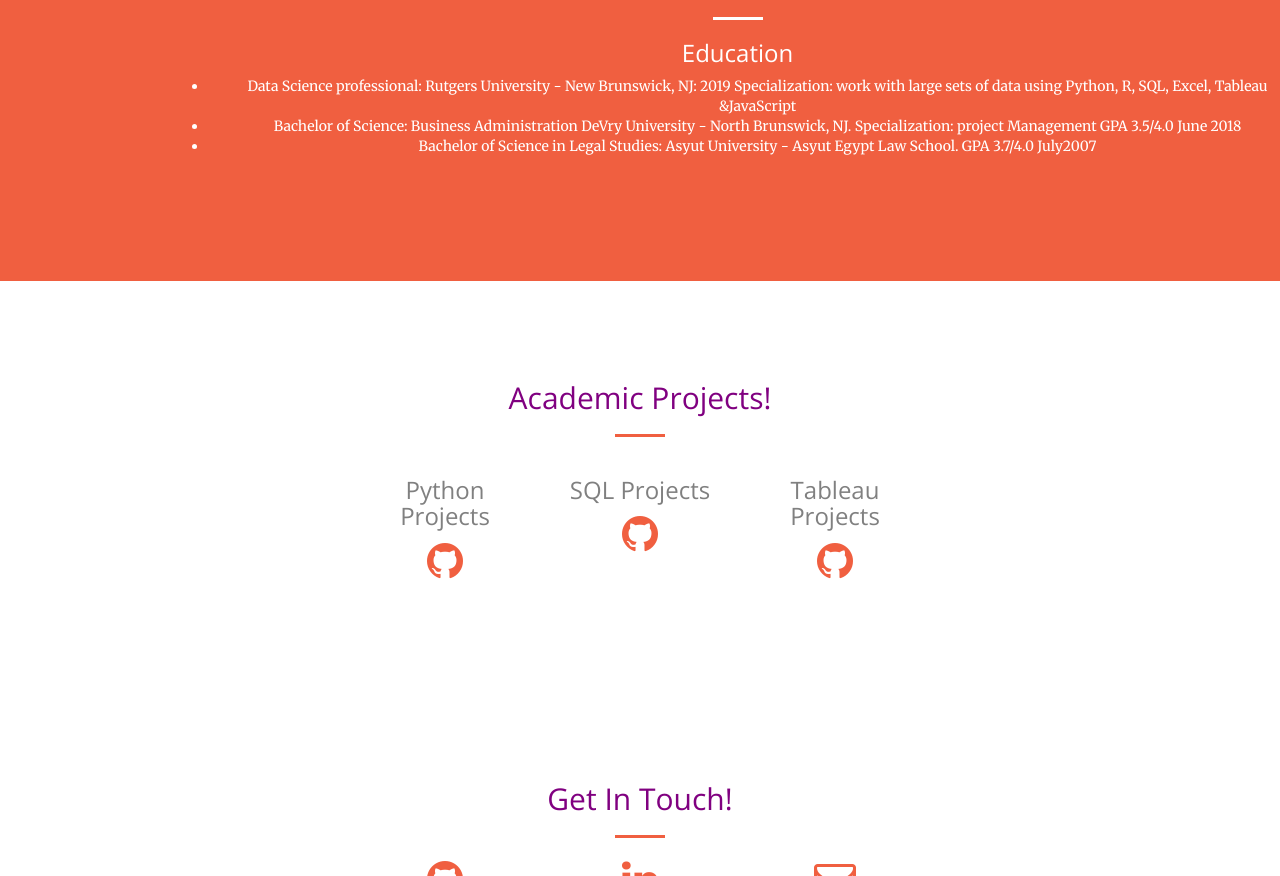
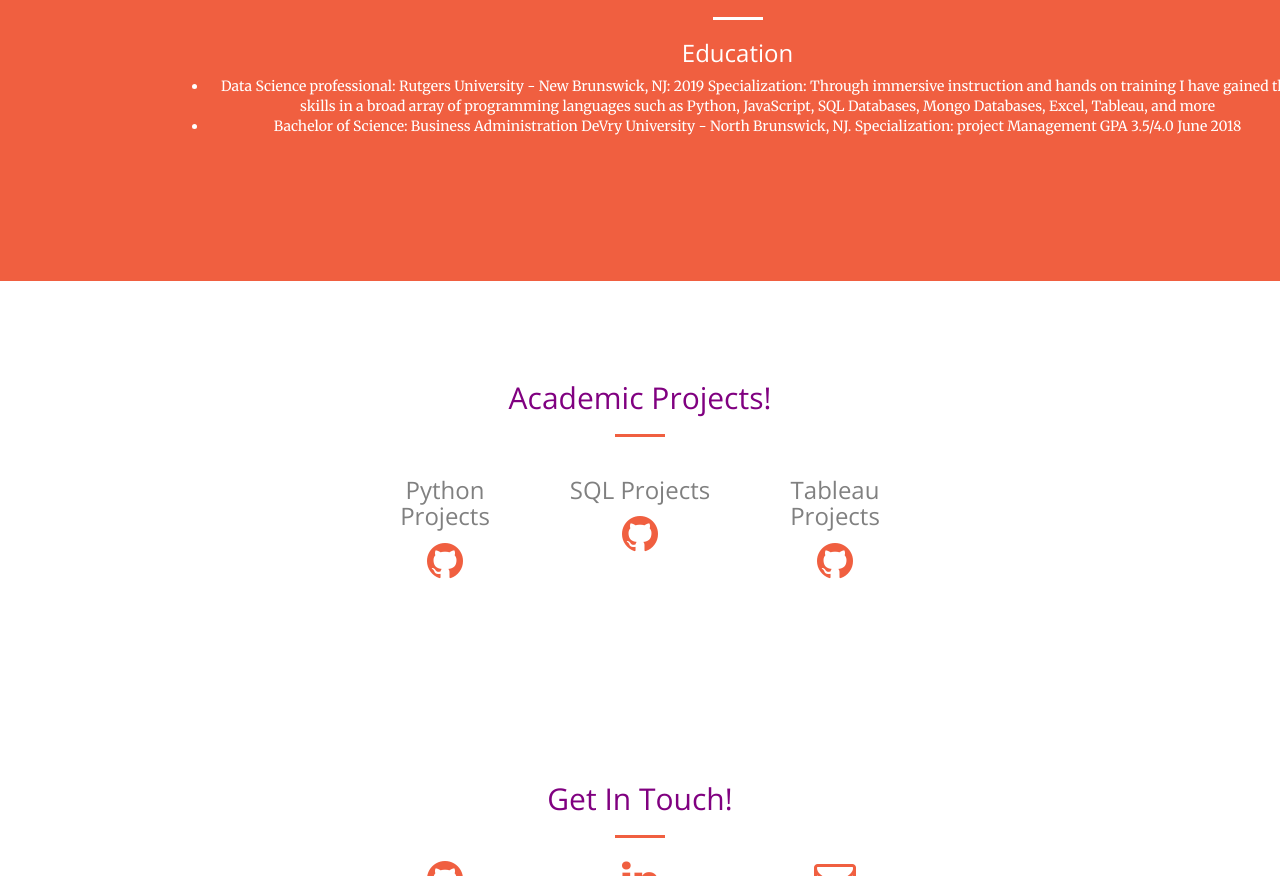
Before and after one commit to waleedhanna/waleedhanna.github.io, a plain HTML site: page index.html in a window 1280 px wide. Shown: the part 1319-2195 px from the top of the page. Drawn offline with nearby package versions, Linux system fonts and the light colour scheme.

Commit message:
new commit

```diff
--- a/index.html
+++ b/index.html
@@ -63,7 +63,7 @@
                         <a class="page-scroll" href="#projects">Projects</a>
                     </li>
                     <li>
-                        <a class="page-scroll" href="resume/Waleed Hanna.pdf" target="_blank">Resume</a>
+                        <a class="page-scroll" href="https://docs.google.com/document/d/19otB9UqkhUOdg5S2cXUcFDa_2DFaRks2Lbuux5TH9yM/edit?usp=sharing" target="_blank">Resume</a>
                     </li>
                     <li>
                         <a class="page-scroll" href="#contact">Contact</a>
@@ -106,13 +106,10 @@
                         <h3>Education</h3>
                     <ul>
     <li>Data Science professional: Rutgers University - New Brunswick, NJ: 			2019
-            Specialization: work with large sets of data using Python, R, SQL, Excel, Tableau &JavaScript</li>
+            Specialization: Through immersive instruction and hands on training I have gained the  skills in a broad array of programming languages such as Python, JavaScript, SQL Databases, Mongo Databases, Excel, Tableau, and more</li>
             <li>Bachelor of Science: Business Administration DeVry University - North Brunswick, NJ.
                     Specialization: project Management 	                        GPA 3.5/4.0 June 2018</li>
-                 <li>Bachelor of Science in Legal Studies: Asyut University - Asyut Egypt
-                        Law School.                          GPA 3.7/4.0 July2007
-                    </li
-                    ></ul>
+            </ul>
                 </p>
 
                 </div>
```
